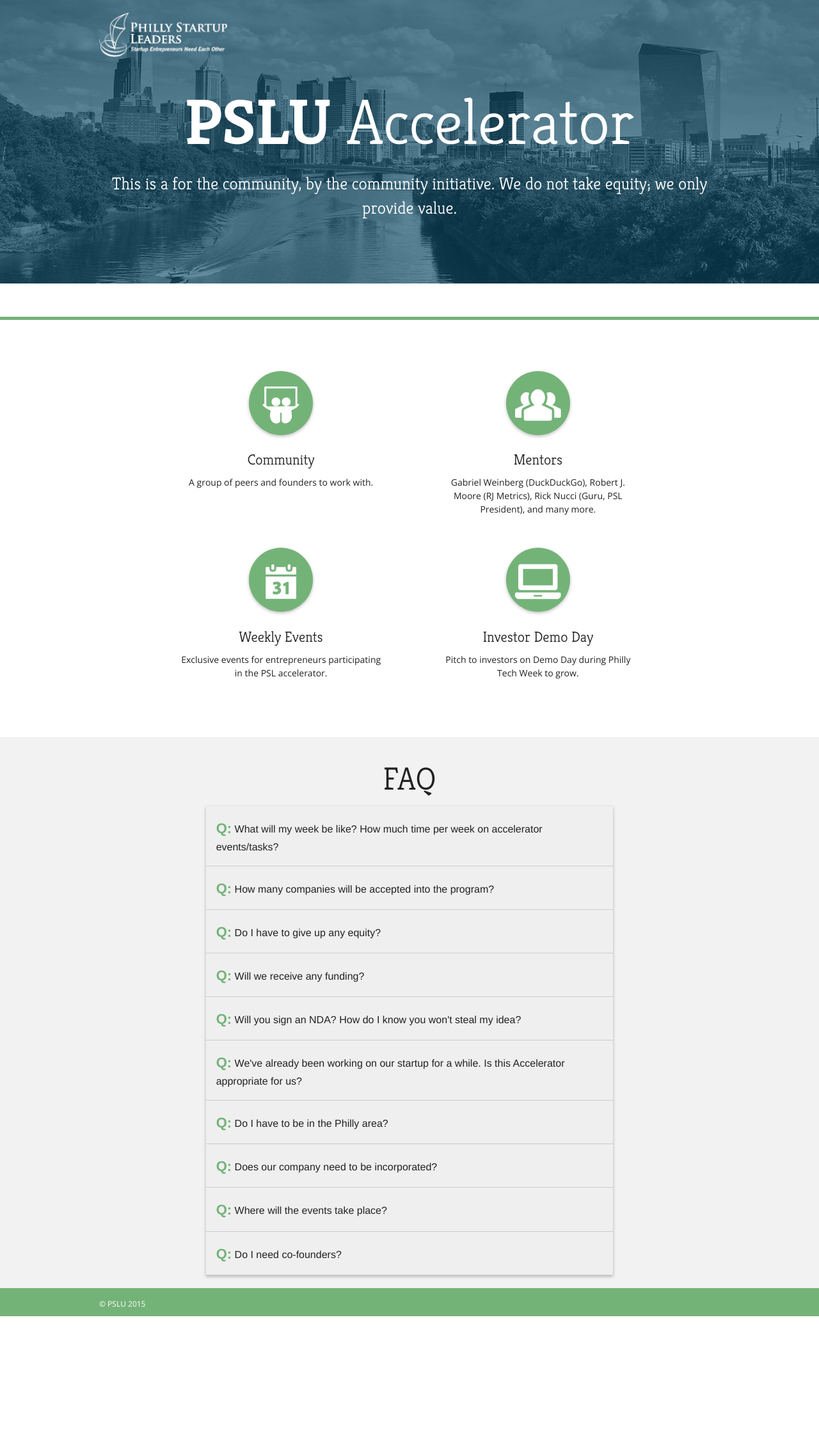
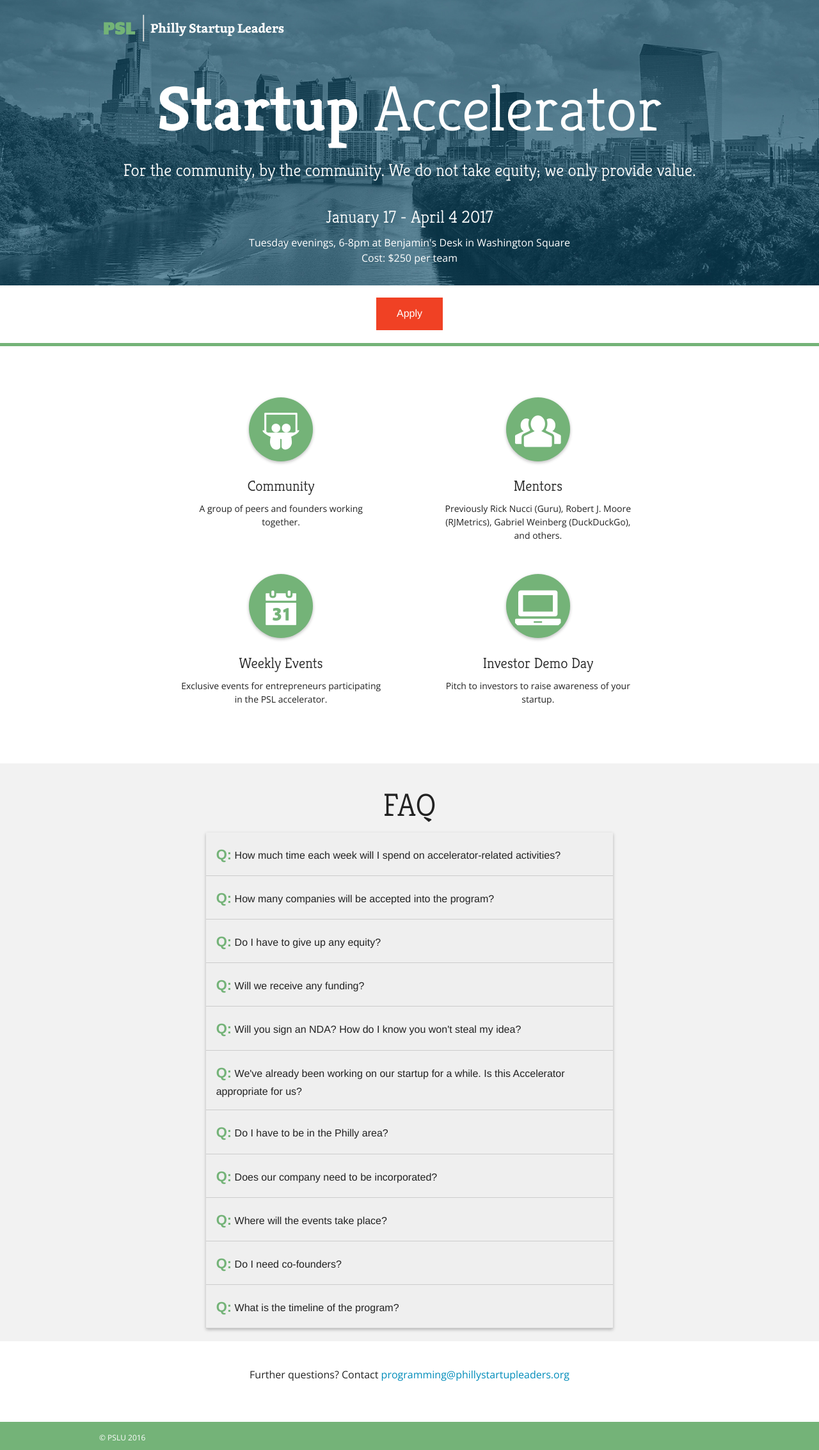
Before and after one commit to phillystartupleaders/accelerator, a Jekyll site: the page built from index.html, in a window 1280 px wide. Shown: the whole page at 64% size. Built offline with Jekyll 4.4.1, drawn with Linux system fonts in a browser that asks for light colours; nearby versions of some CDN libraries; before the commit the page ends 2057 px from its top, so only the background shows below that.

Commit message:
update accelerator page

```diff
--- a/_includes/footer.html
+++ b/_includes/footer.html
@@ -1,7 +1,7 @@
 <footer id="footer">
   <div class="row">
     <div class="small-12 columns">
-      <p class="footer-text">&copy; PSLU 2015</p>
+      <p class="footer-text">&copy; PSLU <script>document.write(new Date().getFullYear())</script></p>
     </div>
   </div>
 </footer>
--- a/_sass/_app.scss
+++ b/_sass/_app.scss
@@ -53,8 +53,6 @@
 .top-container {
   background: url("../img/top-bg-blue.png") no-repeat center -90px fixed;
   background-size: cover;
-  height: 500px;
-  /*margin-bottom: 50px;*/
   padding-top: 20px;
   border-bottom: 5px solid #74B378;
 }
@@ -65,14 +63,14 @@
 }
 
 .logo-container {
-  background-image: url("../img/pslu_logo_white.png");
-  background-size: 200px 70px;
+  background-image: url("../img/pslu_logo_light.png");
+  background-size: 300px 49px;
   background-repeat: no-repeat;
 }
 
 .logo {
-  height: 70px;
-  width: 200px;
+  height: 49px;
+  width: 300px;
   display: inline-block;
   text-indent: 100%;
   white-space: nowrap;
@@ -205,6 +203,11 @@
   clear: both;
 }
 
+.section-contact {
+  padding: 40px 0;
+  text-align: center;
+}
+
 .heading {
   font-size: 30px;
 }
@@ -277,7 +280,6 @@
 
   .top-container {
     background: url("../img/top-bg-blue.png") no-repeat center -150px fixed;
-    height: 400px;
   }
 
   .main-heading {
--- a/index.html
+++ b/index.html
@@ -10,22 +10,22 @@
     </div>
     <div class="row">
       <div class="small-12 columns intro">
-        <h2 class="main-heading"><span class="bold">PSLU</span><span class="thin"> Accelerator</span></h2>
+        <h2 class="main-heading"><span class="bold">Startup</span><span class="thin"> Accelerator</span></h2>
 
-        <h3 class="subheading">This is a for the community, by the community initiative. We do not take equity; we only provide value.</h3>
+        <h3 class="subheading">For the community, by the community. We do not take equity; we only provide value.</h3>
+        <br />
+        <h3 class="subheading">January 17 - April 4 2017</h3>
+        <div>Tuesday evenings, 6-8pm at Benjamin's Desk in Washington Square</div>
+        <div>Cost: $250 per team</div>
 
-        <!-- <div class="register small-12 medium-6 medium-centered text-center columns show-for-medium-up">
-          <a href="https://www.surveymonkey.com/s/PSLUAccelerate" class="button alert">Submit Application</a>
-        </div> -->
+        <div class="register small-12 medium-6 medium-centered text-center columns">
+          <a href="https://goo.gl/forms/ese3ubKq8EmugLnG2" class="button alert">Apply</a>
+        </div>
       </div>
     </div>
   </div>
 
   <!-- Welcome -->
-
-  <!-- <div class="register medium-6 medium-centered columns text-center show-for-small-only">
-    <a href="https://www.surveymonkey.com/s/PSLUAccelerate" class="button alert">Submit Application</a>
-  </div> -->
 
   <div class="section-who-container">
     <div class="row" data-equalizer>
@@ -33,12 +33,12 @@
         <div class="small-12 medium-6 columns text-center section-block" data-equalizer-watch>
           <i class="fi-social-skillshare"></i>
           <h4>Community</h4>
-          <div>A group of peers and founders to work with.</div>
+          <div>A group of peers and founders working together.</div>
         </div>
         <div class="small-12 medium-6 columns text-center section-block" data-equalizer-watch>
           <i class="fi-torsos-all"></i>
           <h4>Mentors</h4>
-          <div>Gabriel Weinberg (DuckDuckGo), Robert J. Moore (RJ Metrics), Rick Nucci (Guru, PSL President), and many more.</div>
+          <div>Previously Rick Nucci (Guru), Robert J. Moore (RJMetrics), Gabriel Weinberg (DuckDuckGo), and others.</div>
         </div>
         <div class="small-12 medium-6 columns text-center section-block" data-equalizer-watch>
           <i class="fi-calendar"></i>
@@ -48,7 +48,7 @@
         <div class="small-12 medium-6 columns text-center section-block" data-equalizer-watch>
           <i class="fi-laptop"></i>
           <h4>Investor Demo Day</h4>
-          <div>Pitch to investors on Demo Day during Philly Tech Week to grow.</div>
+          <div>Pitch to investors to raise awareness of your startup.</div>
         </div>
       </div>
     </div>
@@ -84,19 +84,16 @@
         <h2 class="heading-faq text-center">FAQ</h2>
         <dl class="accordion" data-accordion>
           <dd class="accordion-navigation">
-            <a href="#q1"><span class="faq">Q:</span> What will my week be like? How much time per week on accelerator
-              events/tasks?</a>
+            <a href="#q1"><span class="faq">Q:</span> How much time each week will I spend on accelerator-related activities?</a>
 
             <div id="q1" class="content">
-              One evening event a week for 2 hours. And one hour a week with each
-              mentor (2-4 mentors). The rest of the time is spent working on your
-              company.
+              You’ll spend two hours on educational programming each week and one hour with your team’s mentor every other week. The rest of the time is spent building your company.
             </div>
           </dd>
           <dd class="accordion-navigation">
             <a href="#q2"><span class="faq">Q:</span> How many companies will be accepted into the program?</a>
 
-            <div id="q2" class="content">2-4, but the number is flexible depending on submissions.</div>
+            <div id="q2" class="content">5-7</div>
           </dd>
           <dd class="accordion-navigation">
             <a href="#q3"><span class="faq">Q:</span> Do I have to give up any equity?</a>
@@ -106,15 +103,13 @@
           <dd class="accordion-navigation">
             <a href="#q4"><span class="faq">Q:</span> Will we receive any funding?</a>
 
-            <div id="q4" class="content">Not from the Accelerator, but our goal is to get you ready and
-              connect you with investors, if that's your goal
+            <div id="q4" class="content">Not from the accelerator; however, you will develop strategies and tactics for pitching to investors. The program also includes a demo day where teams will pitch to local investors.
             </div>
           </dd>
           <dd class="accordion-navigation"><a href="#q5"><span class="faq">Q:</span> Will you sign an NDA? How do I know
-            you won't steal my
-            idea?</a>
+            you won't steal my idea?</a>
 
-            <div id="q5" class="content">Just like other Accelerators and VCs, we do not sign NDAs. We will respect the confidentiality of your venture / idea.</div>
+            <div id="q5" class="content">Just like other accelerators and VC firms, we do not sign NDAs. We will respect the confidentiality of your venture / idea.</div>
           </dd>
           <dd class="accordion-navigation"><a href="#q6"><span class="faq">Q:</span> We've already been working on our
             startup for a while. Is
@@ -139,9 +134,7 @@
           <dd class="accordion-navigation"><a href="#q9"><span class="faq">Q:</span> Where will the events take
             place?</a>
 
-            <div id="q9" class="content">Events will all be taking place around the Center City area of
-              Philly. Venturef0rth is one of the primary venues.
-            </div>
+            <div id="q9" class="content">Events will mainly take place at Benjamin’s Desk Washington Square (7th & Walnut).</div>
           </dd>
           <dd class="accordion-navigation"><a href="#q10"><span class="faq">Q:</span> Do I need co-founders?</a>
 
@@ -149,7 +142,17 @@
               recommend for startups.
             </div>
           </dd>
+          <dd class="accordion-navigation"><a href="#q11"><span class="faq">Q:</span> What is the timeline of the program?</a>
+
+            <div id="q11" class="content">Applications will be accepted starting Oct 1 and ending Nov 1, interviews will take place Nov 15-30, finalists will pitch during Founder Factory conference on Dec 8, and classes will take place from Jan 17 through Apr 4.</div>
+          </dd>
         </dl>
       </div>
     </div>
   </div>
+
+  <div class="section-contact">
+    <div class="small-12 medium-10 large-8 medium-centered columns">
+      <p>Further questions? Contact <a href="mailto:programming@phillystartupleaders.org">programming@phillystartupleaders.org</a></p>
+    </div>
+  </div>
```
Also changed, not shown: Gemfile.lock, img/psl-logo.png (added), img/pslu_logo_light.png (added), 1 other file.
